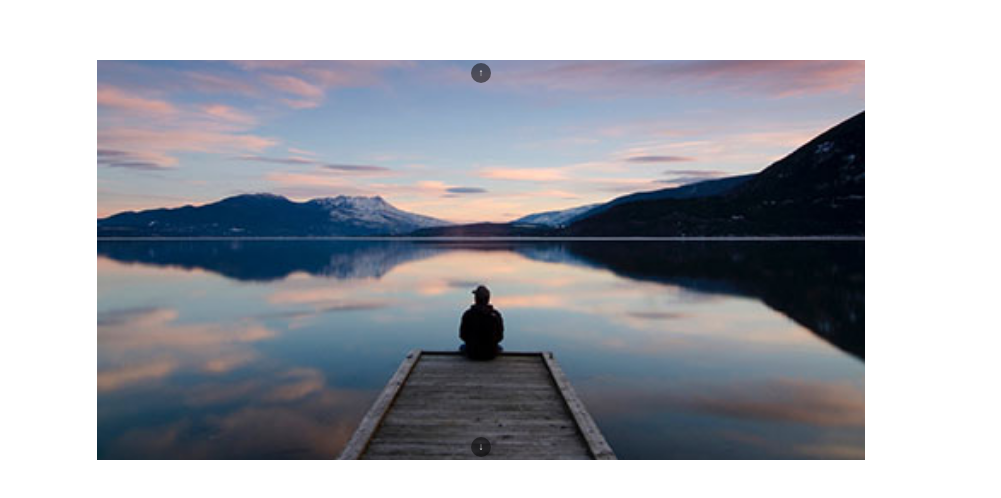
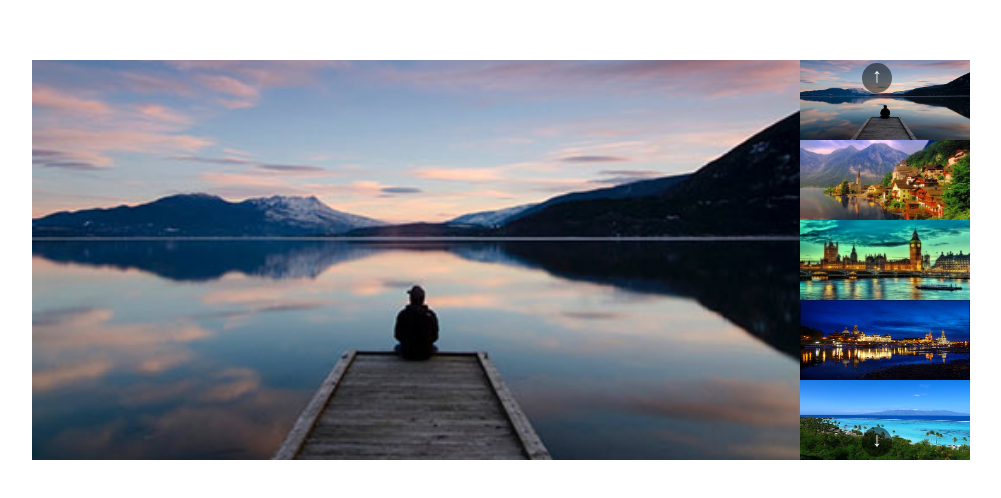
Before and after one commit to mikzanco/js-array-carousel, a plain HTML site: page index.html in a window 1280 px wide. Shown: the part 140-638 px from the top of the page, without its empty margins (139-1140 px from the left). Drawn offline with Linux system fonts and the light colour scheme.

Commit message:
add column right and try loop img

```diff
--- a/css/style.css
+++ b/css/style.css
@@ -48,15 +48,15 @@ body{
 
 .btn{
     position: absolute;
-    left: 50%;
+    left: 110%;
     transform: translateX(-50%);
     background-color: rgba(0, 0, 0, 0.5);
-    width: 20px;
-    height: 20px;
+    width: 30px;
+    height: 30px;
     border-radius: 50%;
     text-align: center;
-    line-height: 20px;
-    font-size: 10px;
+    line-height: 25px;
+    font-size: 20px;
 }
 
 .btn:hover{
@@ -82,7 +82,14 @@ body{
 
 
 .container-img{
-    width: 40px;
+    display: flex;
+    flex-direction: column;
+    width: 170px;
     height: 50%;
-    border: 1px soldi black;
+    background-color: brown;
 }
+
+.container-img img{
+    width: 100%;
+    height: calc(100% / 5);
+}
--- a/index.html
+++ b/index.html
@@ -28,7 +28,11 @@
             </div>
         </div>
         <div class="container-img">
-
+            <img  src="img/01.jpg" alt="">
+            <img  src="img/02.jpg" alt="">
+            <img  src="img/03.jpg" alt="">
+            <img  src="img/04.jpg" alt="">
+            <img  src="img/05.jpg" alt="">
         </div>
     </div>
     <script src="js/script.js"></script>
--- a/js/script.js
+++ b/js/script.js
@@ -37,10 +37,20 @@ next.addEventListener('click', function() {
     items[++counterImages].classList.add('active');
 
 
+    if(counterImages === imagesArray.length -1){
+        counterImages = 0;
+        items[0].classList.add('active');
+    }
+
 })
 
 prev.addEventListener('click', function() {
     items[counterImages].classList.remove('active');
 
     items[--counterImages].classList.add('active');
+
+    if(counterImages === imagesArray.length -1){
+        counterImages = 5;
+        items[5].classList.add('active');
+    }
 })
```
